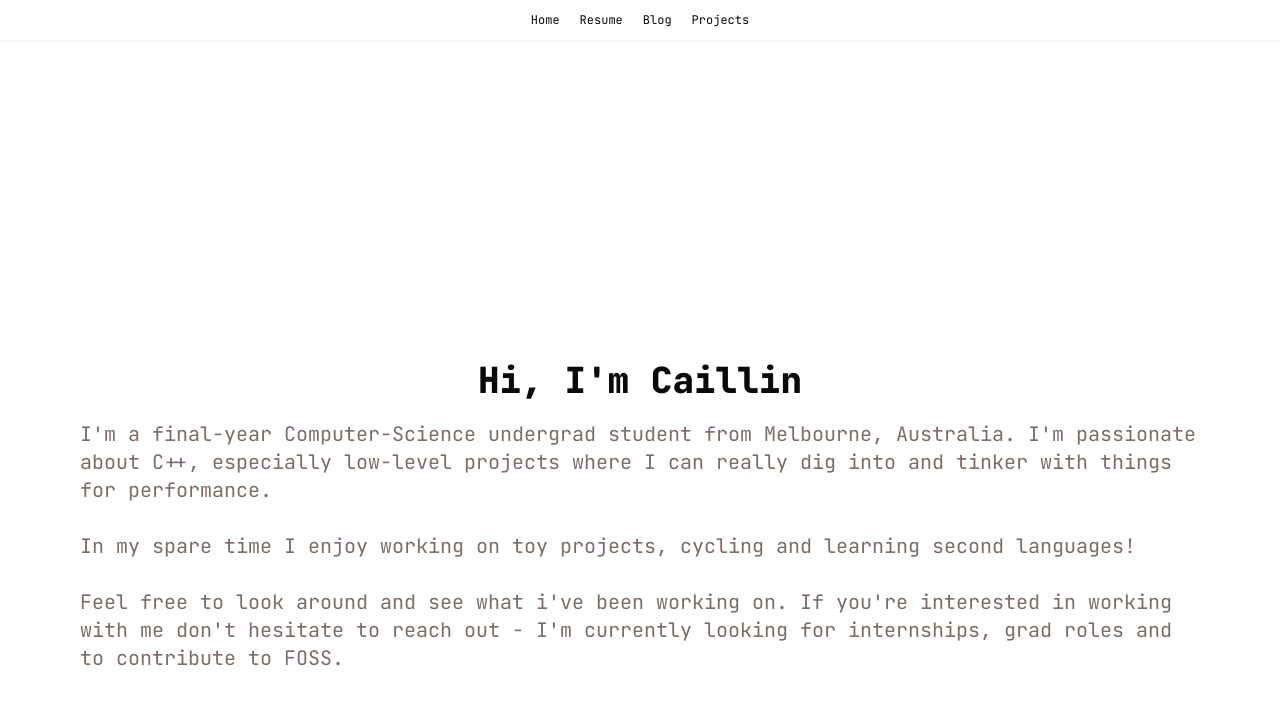
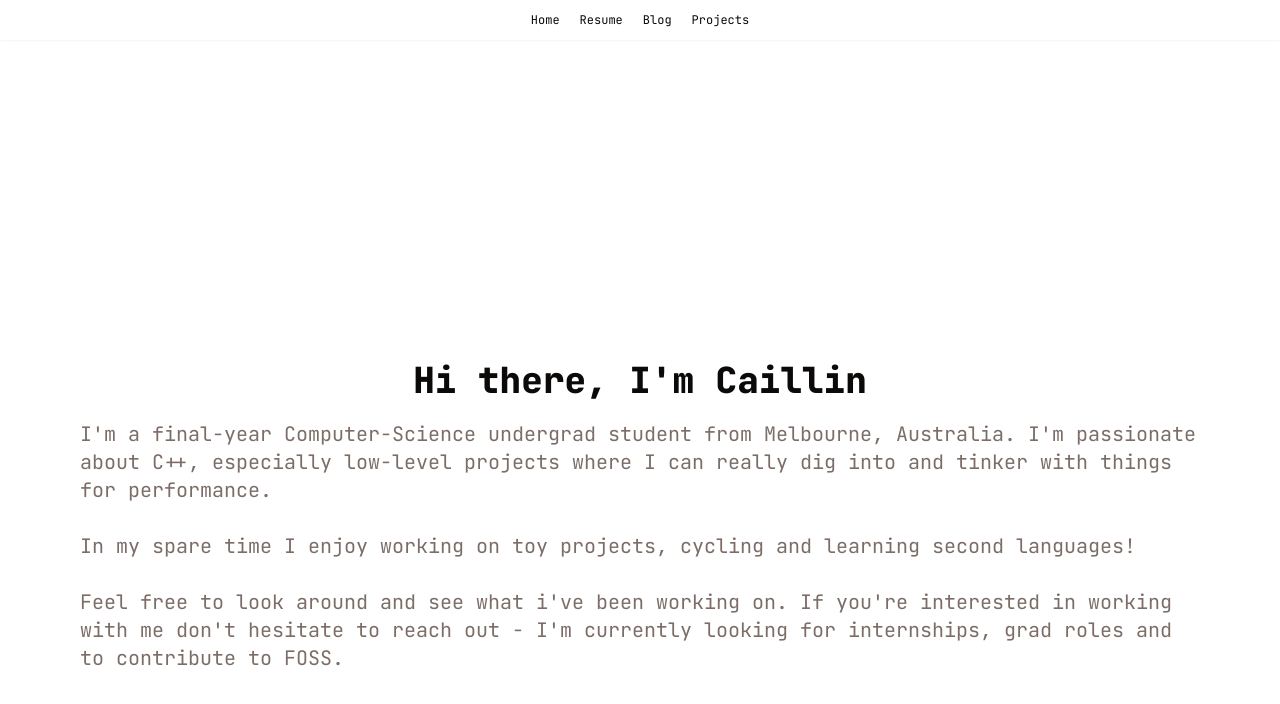
Before and after one commit to nugentcaillin/personal-site, a Next.js app: page / in a window 1280 px wide. Shown: the top 704 px of the page. Built offline with nearby package versions, Linux system fonts and the light colour scheme.

Commit message:
chore(none): test gpg key

```diff
--- a/app/page.tsx
+++ b/app/page.tsx
@@ -10,7 +10,7 @@ export default function Home() {
   return (
     <div className = "w-full">
 			<TypographyH1 className="mt-[30vh]">
-				Hi, I'm Caillin
+				Hi there, I'm Caillin
 			</TypographyH1>
 			<TypographyBigText>
 				I'm a final-year Computer-Science undergrad student from Melbourne, Australia.
```
